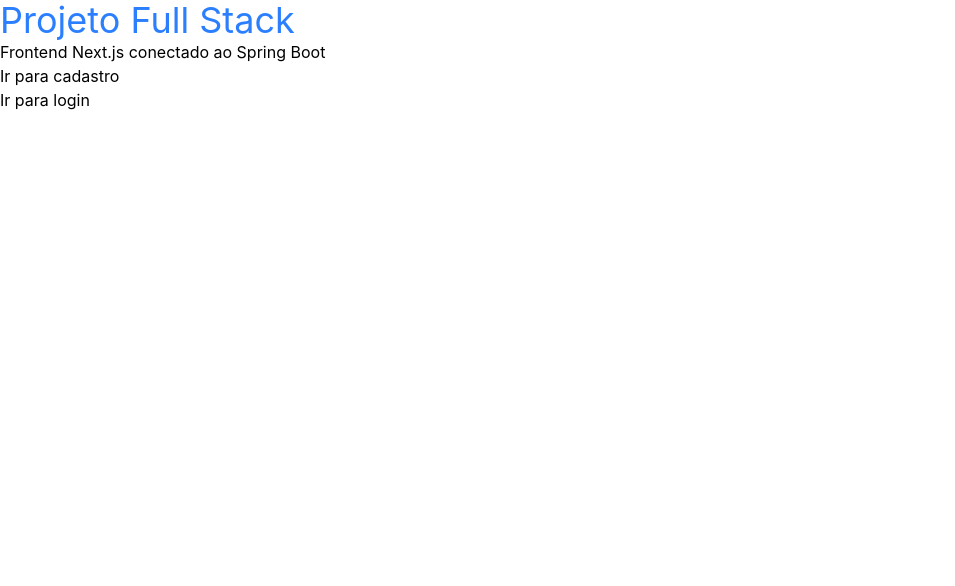
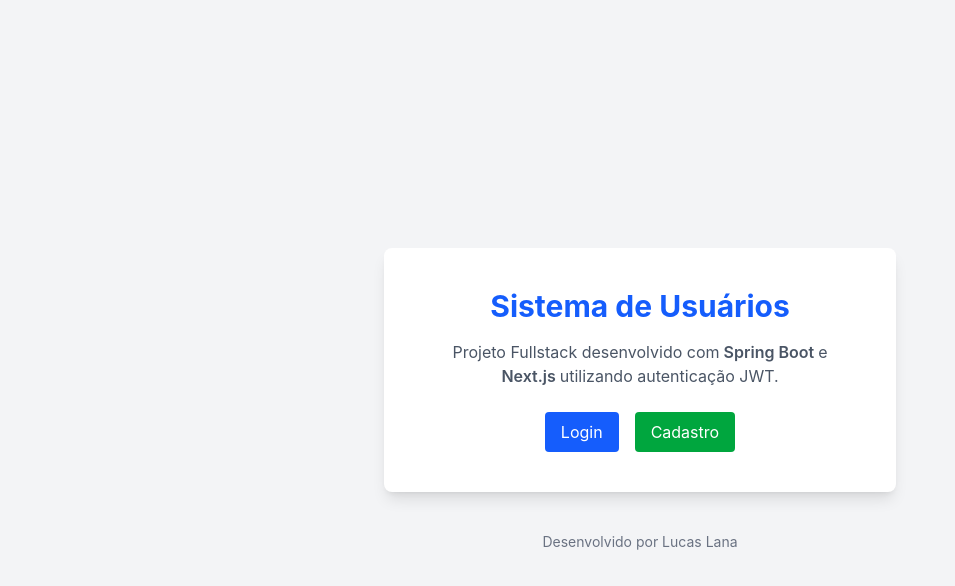
Before and after one commit to G4M3RDR0ID1/Pagina-de-Cadastro-Full-Stack, a Next.js app in the folder Front-End/: page / in a window 1280 px wide. Shown: the top 586 px of the page, without its empty margins (0-955 px from the left). Built offline with nearby package versions, Linux system fonts and the light colour scheme.

Commit message:
feat: adicionando botoes voltar para home na pagina de login e de cadastro

```diff
--- a/Front-End/src/app/cadastro/page.js
+++ b/Front-End/src/app/cadastro/page.js
@@ -2,6 +2,7 @@
 
 import { useState } from "react"
 import { api } from "@/services/api"
+import { useRouter } from "next/navigation"
 
 export default function Cadastro(){
 
@@ -9,6 +10,7 @@
     const [email,setEmail] = useState("")
     const [senha,setSenha] = useState("")
     const [telefone,setTelefone] = useState("")
+    const router = useRouter()
 
     const cadastrar = async (event) => {
 
@@ -38,34 +40,52 @@
 
     return(
 
-        <div>
+        <div className="min-h-screen flex items-center justify-center bg-gray-100">
 
-            <h1>Cadastro</h1>
+            <form
+            onSubmit={cadastrar}
+            className="bg-white p-8 rounded-lg shadow-md w-80 space-y-3">
 
-            <form onSubmit={cadastrar}>
+                <h1 className="text-2xl font-bold mb-6 text-center">
+                    Cadastro
+                </h1>
 
                 <input
+                className="w-full border p-2 mb-3 rounded"
                 placeholder="Nome"
                 onChange={(e)=>setNome(e.target.value)}
                 />
 
                 <input
+                className="w-full border p-2 mb-3 rounded"
                 placeholder="Email"
                 onChange={(e)=>setEmail(e.target.value)}
                 />
 
                 <input
                 type="password"
+                className="w-full border p-2 mb-3 rounded"
                 placeholder="Senha"
                 onChange={(e)=>setSenha(e.target.value)}
                 />
 
                 <input
+                className="w-full border p-2 mb-4 rounded"
                 placeholder="Telefone"
                 onChange={(e)=>setTelefone(e.target.value)}
                 />
 
-                <button type="submit">Cadastrar</button>
+                <button
+                className="w-full bg-green-600 text-white p-2 rounded hover:bg-green-700 transition duration-200">
+                    Cadastrar
+                </button>
+
+                <button
+                type="button"
+                className="w-full bg-gray-500 text-white p-2 rounded hover:bg-gray-600 transition duration-200"
+                onClick={() => router.push("/")}>
+                Voltar para Home
+                </button>
 
             </form>
 
--- a/Front-End/src/app/dashboard/page.js
+++ b/Front-End/src/app/dashboard/page.js
@@ -24,7 +24,7 @@
     useEffect(()=>{
 
         if(!token){
-            router.push("/login")
+            router.push("/")
             return
         }
 
@@ -36,26 +36,60 @@
 
     return(
 
-        <div>
+        <div className="min-h-screen bg-gray-100">
 
-            <h1>Dashboard</h1>
+            {/* NAVBAR */}
 
-            <h2>Usuario: {nomeUsuario} </h2>
+            <div className="flex justify-between items-center bg-blue-600 text-white p-4">
 
-            <button onClick={()=>{
+                <h1 className="text-xl font-bold">
+                    Sistema de Usuários
+                </h1>
+
+                <button
+                className="bg-red-500 px-4 py-2 rounded hover:bg-red-600 transition"
+                onClick={()=>{
                     logout()
-                router.push("/login")
+                    router.push("/")
                 }}>
                     Logout
                 </button>
 
-            <h3>Usuários cadastrados</h3>
+            </div>
+
+            {/* CONTEÚDO */}
+
+            <div className="max-w-4xl mx-auto mt-10">
+
+                <h2 className="text-2xl font-bold mb-6">
+                    Olá {nomeUsuario} 👋
+                </h2>
+
+                <h3 className="text-lg font-semibold mb-4">
+                    Lista de Usuários
+                </h3>
+
+                <div className="grid grid-cols-1 md:grid-cols-2 gap-4">
 
                     {usuarios.map(u=>(
-                <p key={u.id}>
-                    {u.nome} - {u.email}
+                        <div
+                        key={u.id}
+                        className="bg-white p-4 rounded-lg shadow">
+
+                            <h4 className="font-bold text-lg">
+                                {u.nome}
+                            </h4>
+
+                            <p className="text-gray-600">
+                                {u.email}
                             </p>
+
+                        </div>
                     ))}
+
+                </div>
+
+            </div>
 
         </div>
 
--- a/Front-End/src/app/login/page.js
+++ b/Front-End/src/app/login/page.js
@@ -1,5 +1,6 @@
 "use client"
 
+import Link from "next/link"
 import { useState } from "react"
 import { api } from "@/services/api"
 import { useAuth } from "@/context/AuthContext"
@@ -41,24 +42,40 @@
 
     return(
 
-        <div>
+        <div className="min-h-screen flex items-center justify-center bg-gray-100">
 
-            <h1>Login</h1>
+            <form
+            onSubmit={logar}
+            className="bg-white p-8 rounded-lg shadow-md w-80 space-y-3">
 
-            <form onSubmit={logar}>
+                <h1 className="text-2xl font-bold mb-6 text-center">
+                    Login
+                </h1>
 
                 <input
-                    placeholder="Email"
-                    onChange={(e)=>setEmail(e.target.value)}
+                className="w-full border p-2 mb-3 rounded"
+                placeholder="Email"
+                onChange={(e)=>setEmail(e.target.value)}
                 />
 
                 <input
-                    type="password"
-                    placeholder="Senha"
-                    onChange={(e)=>setSenha(e.target.value)}
+                type="password"
+                className="w-full border p-2 mb-4 rounded"
+                placeholder="Senha"
+                onChange={(e)=>setSenha(e.target.value)}
                 />
 
-                <button type="submit">Entrar</button>
+                <button
+                className="w-full bg-blue-600 text-white p-2 rounded hover:bg-blue-700 transition duration-200">
+                    Entrar
+                </button>
+
+                <button
+                type="button"
+                className="w-full bg-gray-500 text-white p-2 rounded hover:bg-gray-600 transition duration-200"
+                onClick={() => router.push("/")}>
+                Voltar para Home
+                </button>
 
             </form>
 
--- a/Front-End/src/app/page.js
+++ b/Front-End/src/app/page.js
@@ -1,19 +1,53 @@
+"use client"
+
+import Link from "next/link"
+
 export default function Home() {
 
   return (
-    <div>
 
-      <h1 className="text-4xl text-blue-500">Projeto Full Stack</h1>
+    <div className="min-h-screen flex flex-col items-center justify-center bg-gray-100">
 
-      <p>Frontend Next.js conectado ao Spring Boot</p>
+      <div className="bg-white shadow-lg rounded-lg p-10 text-center max-w-lg">
 
-      <a href="/cadastro">Ir para cadastro</a>
+        <h1 className="text-3xl font-bold mb-4 text-blue-600">
+          Sistema de Usuários
+        </h1>
 
-      <br/>
+        <p className="text-gray-600 mb-6">
+          Projeto Fullstack desenvolvido com
+          <span className="font-semibold"> Spring Boot </span>
+          e
+          <span className="font-semibold"> Next.js </span>
+          utilizando autenticação JWT.
+        </p>
 
-      <a href="/login">Ir para login</a>
+        <div className="flex gap-4 justify-center">
+
+          <Link
+            href="/login"
+            className="bg-blue-600 text-white px-4 py-2 rounded hover:bg-blue-700 transition"
+          >
+            Login
+          </Link>
+
+          <Link
+            href="/cadastro"
+            className="bg-green-600 text-white px-4 py-2 rounded hover:bg-green-700 transition"
+          >
+            Cadastro
+          </Link>
+
+        </div>
+
+      </div>
+
+      <footer className="mt-10 text-gray-500 text-sm">
+        Desenvolvido por Lucas Lana
+      </footer>
 
     </div>
+
   )
 
 }
```
Lines whose indentation alone changed are shown as unchanged.
